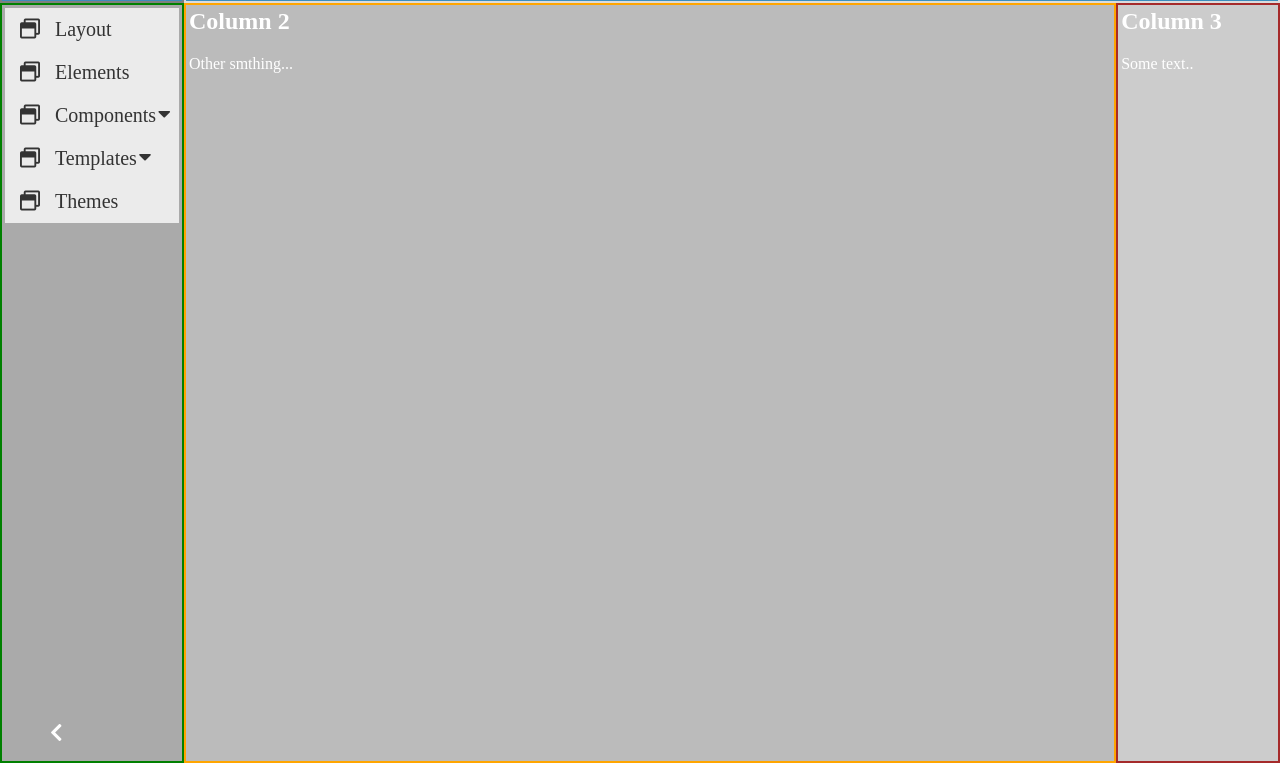
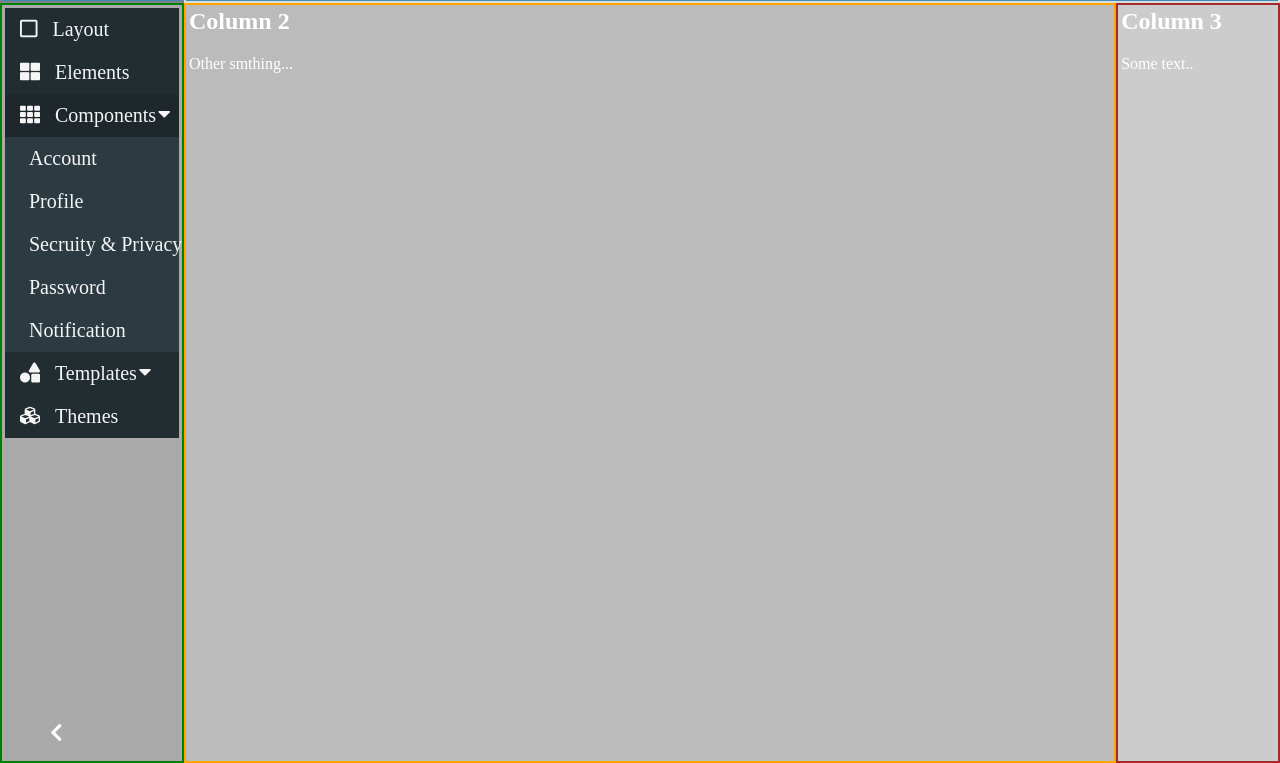
Before and after one commit to Madalin-Antonoiu/Webdrop-Fancy-UI, a plain HTML site: page index.html in a window 1280 px wide. Both pictures are taken after a click on the link "Components". Shown: the part 37-800 px from the top of the page. Drawn offline with Linux system fonts and the light colour scheme.

Commit message:
BETA - v0.5

```diff
--- a/index.html
+++ b/index.html
@@ -28,9 +28,9 @@
 
         <!-- Snippet : Ul inside Col1-->
         <ul id="sidebar_menu">
-          <li><a href='#profile'><i class="far fa-window-restore"></i><span>Layout</span></a></li>
-          <li><a href='#message'><i class="far fa-window-restore"></i><span>Elements</span></a></li>
-          <li class='sub-menu'><a onclick="dropDown(e)" href='#settings'><i class="far fa-window-restore"></i><span>Components</span><div class='fa fa-caret-down right'></div></a>
+          <li><a href='#profile'><i class="far fa-square"></i><span>Layout</span></a></li>
+          <li><a href='#message'><i class="fas fa-th-large"></i><span>Elements</span></a></li>
+          <li class='sub-menu'><a class='dropdown-btn' href='#settings'><i class="fas fa-th"></i><span>Components</span><div class='fa fa-caret-down right'></div></a>
             <ul>
               <li><a href='#settings'>Account</a></li>
               <li><a href='#settings'>Profile</a></li>
@@ -39,14 +39,14 @@
               <li><a href='#settings'>Notification</a></li>
             </ul>
           </li>
-          <li class='sub-menu'><a onclick="dropDown(e)" href='#message'><i class="far fa-window-restore"></i><span>Templates</span><div class='fa fa-caret-down right'></div></a>
+          <li class='sub-menu'><a class='dropdown-btn' href='#message'><i class="fas fa-shapes"></i><span>Templates</span><div class='fa fa-caret-down right'></div></a>
             <ul>
               <li><a href='#settings'>FAQ's</a></li>
               <li><a href='#settings'>Submit a Ticket</a></li>
               <li><a href='#settings'>Network Status</a></li>
             </ul>
           </li>
-          <li><a href='#message'><i class="far fa-window-restore"></i><span>Themes</span></a></li>
+          <li><a href='#message'><i class="fas fa-cubes"></i><span>Themes</span></a></li>
         </ul>
         <!--End of it-->
 
--- a/script.js
+++ b/script.js
@@ -3,6 +3,26 @@ col2 = document.getElementById('column2');
 logotext = document.getElementById('logotext');
 nav1 = document.getElementById('left_part');
 nav2 = document.getElementById('rest_of_it');
+
+/* Loop through all dropdown buttons to toggle between hiding and showing its dropdown content - This allows the user to have multiple dropdowns without any conflict */
+var dropdown = document.getElementsByClassName("dropdown-btn");
+var i;
+
+//don't need any css :)
+for (i = 0; i < dropdown.length; i++) {
+  dropdown[i].addEventListener("click", function() {
+  this.classList.toggle("active");
+  var dropdownContent = this.nextElementSibling;
+  if (dropdownContent.style.display === "block") {
+  dropdownContent.style.display = "none";
+  } else {
+  dropdownContent.style.display = "block";
+  }
+  });
+}
+// w3school - https://www.w3schools.com/howto/tryit.asp?filename=tryhow_js_sidenav_dropdown
+
+
 
 //Selects ALL ul inside sub-menu and start them as hidden by default
 document.querySelectorAll(".sub-menu ul").forEach(function(el) {
@@ -14,7 +34,7 @@ document.querySelectorAll(".sub-menu ul").forEach(function(el) {
 
 
 function dropDown(e){
-  e.target.classList.toggle('displayNone');
+  e.target.classList.toggle("show");
 }
 
 //Doesn't work when in mini-state, needs some tweaking, in normal, works!
@@ -54,6 +74,7 @@ function columnOne() {
   });
 
   //Hides all submenus
+  //Known bug- Doesn't remove .active class
   document.querySelectorAll(".sub-menu ul").forEach(function(el) {
     el.style.display = 'none'
   });
--- a/style.css
+++ b/style.css
@@ -64,23 +64,23 @@ body {
 .column1_mini {
   width: 5% !important;
   min-width: 4em !important;
-  transition: all 1s;
+  transition: all 0.75s;
 }
 
 .column2_expand {
   width: 82% !important;
-  transition: all 1s;
+  transition: all 0.75s;
 }
 
 .column1_contract {
   width: 5% !important;
   min-width: 4em !important;
-  transition: all 1s;
+  transition: all 0.75s;
 }
 
 .column2_extend {
   width: 95% !important;
-  transition: all 1s;
+  transition: all 0.75s;
 }
 
 nav {
@@ -139,17 +139,19 @@ nav #left_part span {
 ul {
 	list-style: none;
 	margin: 0;
-	padding: 0;
+  padding: 0;
+
 }
 ul li {
   /* Sub Menu */
+
 }
 ul li a {
 	display: block;
-	background: #ebebeb;
+  background: #222D32;
   padding: 10px 15px;
   font-size: 20px;
-	color: #333;
+	color: whitesmoke;
 	text-decoration: none;
 	-webkit-transition: 0.2s linear;
 	-moz-transition: 0.2s linear;
@@ -158,8 +160,8 @@ ul li a {
 	transition: 0.2s linear;
 }
 ul li a:hover {
-	background: #f8f8f8;
-	color: #515151;
+	background: #1E282C;
+	color: white;
 }
 ul li a .fa {
 	width: 16px;
@@ -172,13 +174,15 @@ ul li a .fa {
 ul ul {
 	background-color:#ebebeb;
 }
+
+/*Submenu CSS */
 ul li ul li a {
-	background: #f8f8f8;
+	background: #2C3B41;
 	border-left: 4px solid transparent;
 	padding: 10px 20px;
 }
 ul li ul li a:hover {
-	background: #ebebeb;
+
 	border-left: 4px solid #3498db;
 }
 
@@ -192,3 +196,11 @@ ul li ul li a:hover {
   font-size: 20px;
   left: 50px;
 }
+
+.show {
+  display: block;
+}
+
+.active{
+  background: #1E282C;
+}
```
